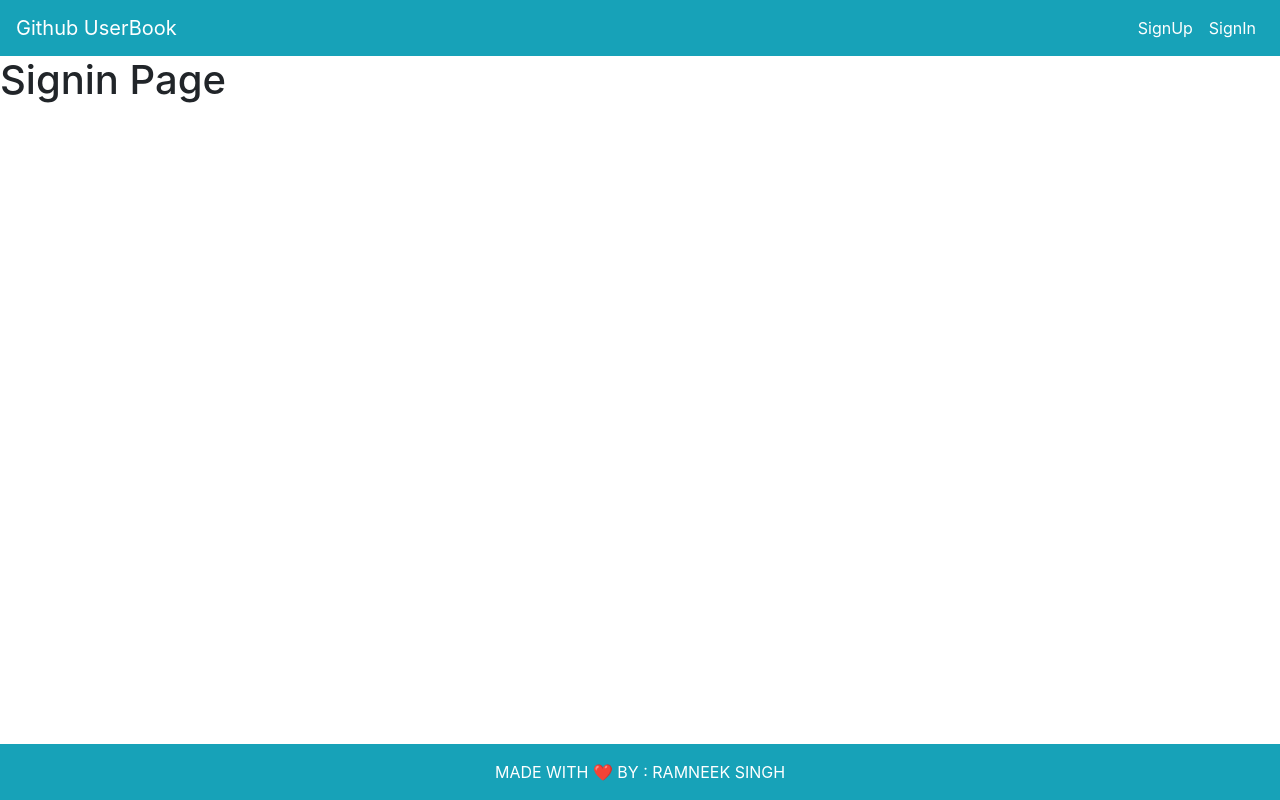
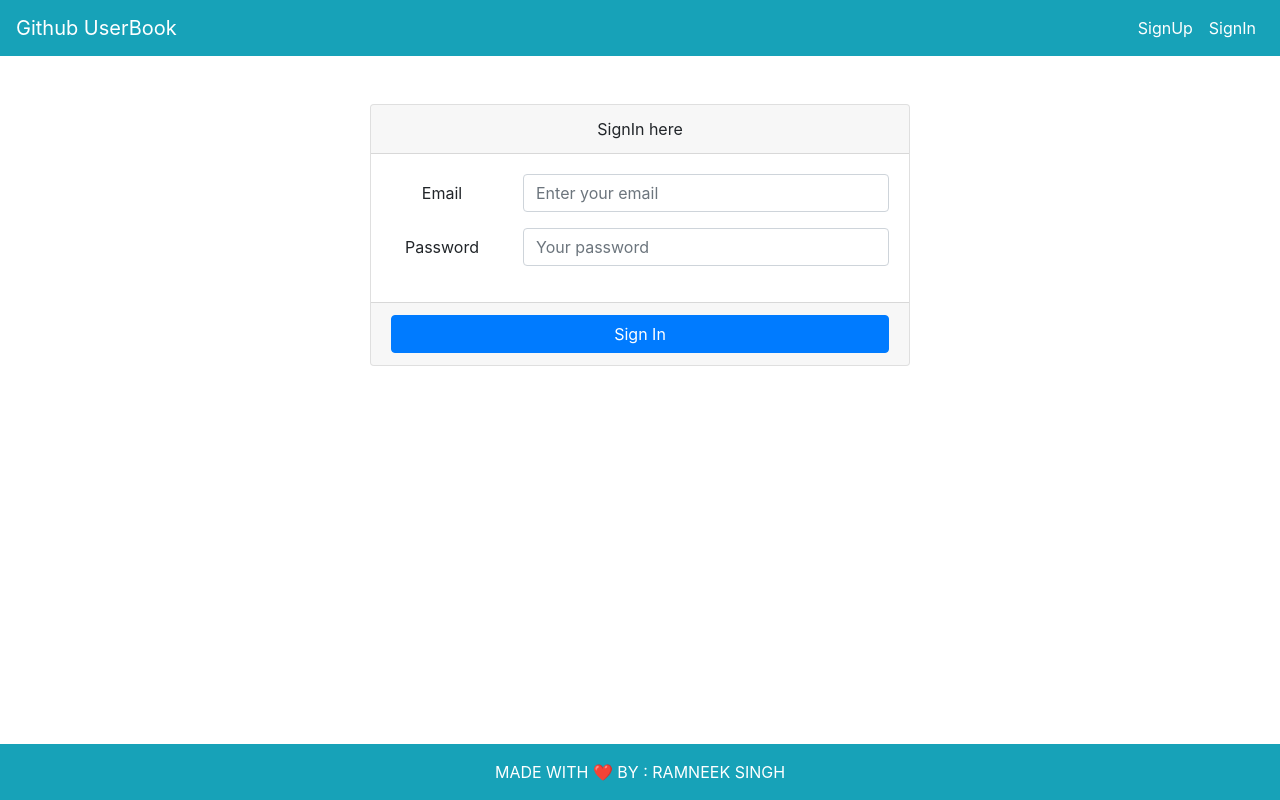
Before and after one commit to ramneek008/Github-UserBook, a React (Create React App) app: page /signin in a window 1280 px wide. Built offline with nearby package versions, Linux system fonts and the light colour scheme.

Commit message:
signin form

```diff
--- a/src/pages/Signin.js
+++ b/src/pages/Signin.js
@@ -1,10 +1,85 @@
-import React from 'react';
+import React, {useState, useContext} from 'react';
+import {Container, Form, Button, Row, Col, FormGroup, Label, Input, Card, CardBody, CardFooter, CardHeader} from 'reactstrap';
+
+import firebase from 'firebase/app';
+import {UserContext} from '../context/UserContext';
+import {Redirect} from 'react-router-dom';
+import {toast} from 'react-toastify';
 
 const Signin = () => {
+    const context = useContext(UserContext);
+
+    const [email, setEmail] = useState("");
+    const [password, setPassword] = useState("");
+
+    const handleSignIn = () => {
+        firebase
+            .auth()
+            .signInWithEmailAndPassword(email,password)
+            .then( res => {
+                console.log(res);
+                context.setUser({email: res.user.email, uid: res.user.uid});
+            })
+            .catch(error => {
+                console.log(error);
+                toast(error.message, {
+                    type:"error"
+                });
+            });
+    };
+
+    const handleSubmit = e => {
+        e.preventDefault();
+        handleSignIn();
+    }
+
+    if(context.user) {
+        return <Redirect to="/" />;
+    }
+
     return(
-        <div>
-            <h1>Signin Page</h1>
-        </div>
+        <Container className="text-center">
+            <Row>
+                <Col lg={6} className="offset-lg-3 mt-5">
+                    <Card>
+                        <Form onSubmit={handleSubmit}>
+                            <CardHeader>SignIn here</CardHeader>
+                            <CardBody>
+                                <FormGroup row>
+                                    <Label for="email" sm={3}>Email</Label>
+                                    <Col sm={9}>
+                                        <Input
+                                        type="email"
+                                        name="email"
+                                        id="email"
+                                        placeholder="Enter your email"
+                                        value={email}
+                                        onChange={e => setEmail(e.target.value)}
+                                        />
+                                    </Col>
+                                </FormGroup>
+                                <FormGroup row>
+                                    <Label for="password" sm={3}>Password</Label>
+                                    <Col sm={9}>
+                                        <Input
+                                        type="password"
+                                        name="password"
+                                        id="password"
+                                        placeholder="Your password"
+                                        value={password}
+                                        onChange={e => setPassword(e.target.value)}
+                                        />
+                                    </Col>
+                                </FormGroup>
+                            </CardBody>
+                            <CardFooter>
+                                <Button type='submit' block color="primary">Sign In</Button>
+                            </CardFooter>
+                        </Form>
+                    </Card>
+                </Col>
+            </Row>
+        </Container>
     )
 };
 
```
Also changed, not shown: src/pages/Signup.js (+7 -7 lines).
